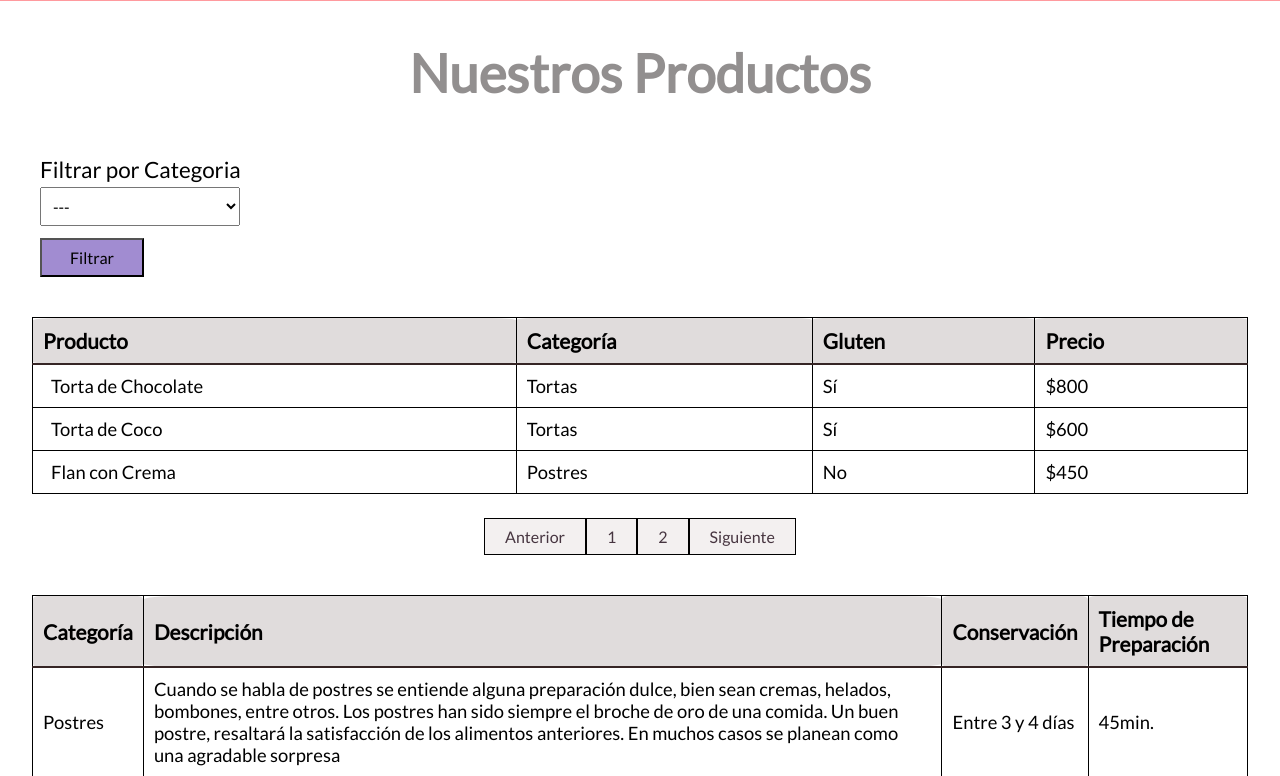
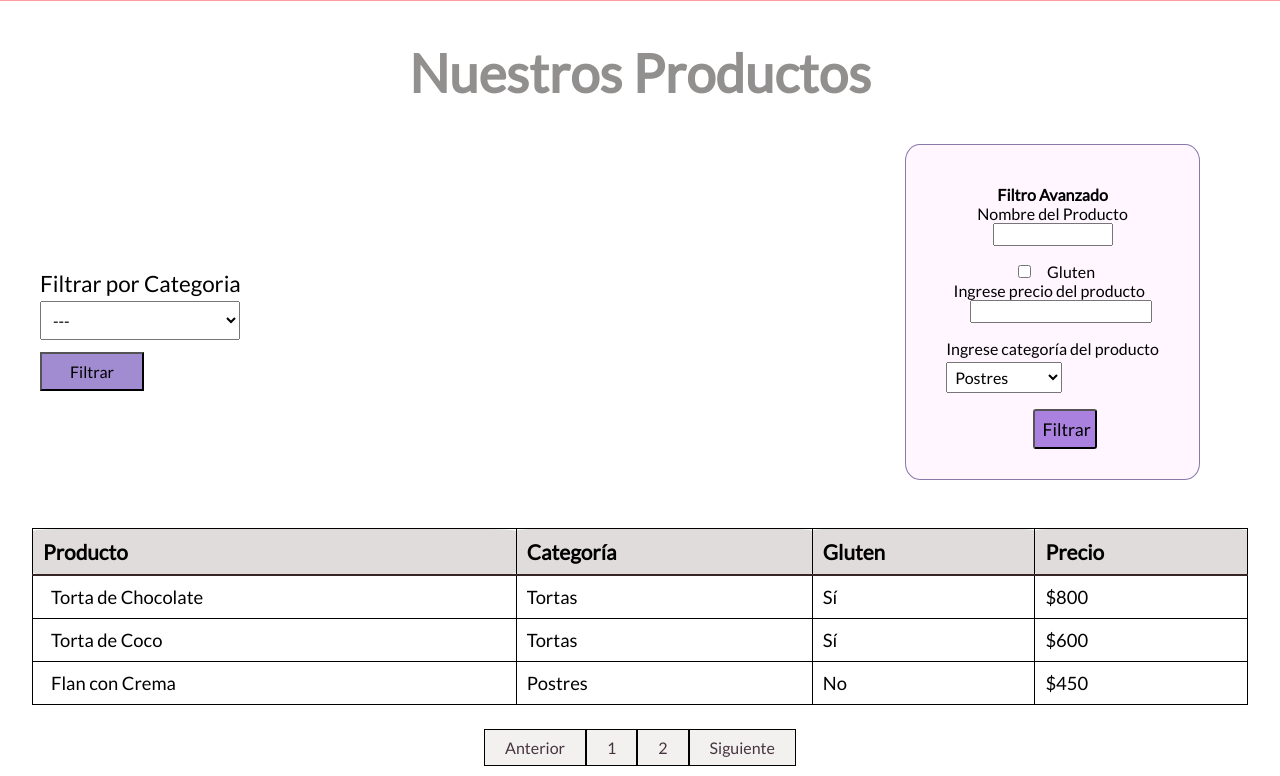
Before and after one commit to maty-cs/tpe_tudai2021, a PHP site: page / in a window 1280 px wide. Shown: the part 639-1415 px from the top of the page. Run offline with PHP 8.4, Linux system fonts and the light colour scheme; the visitor is signed in with stand-in values (Sample User, id 1); data comes from the database, SQL or seed files in the repository.

Commit message:
filtro avanzado implementado

```diff
--- a/controller/pageController.php
+++ b/controller/pageController.php
@@ -102,6 +102,57 @@
             $this->view->printPage($products, $categorias, $user, $paginas);
         }
 
+        function filtroAvanzado(){
+            if(isset($_POST)){
+                $execute = array();
+
+                if($_POST['nombre'] != ""){
+                    $nombre = $_POST['nombre'];
+                    $nombreSentence = "nombre = ? AND ";
+                    array_push($execute, $nombre);
+                }
+                else{
+                    $nombreSentence = null;
+                }
+
+                if(isset($_POST['gluten'])){
+                    $gluten = 1;
+                }
+                else{
+                    $gluten = 0;
+                }
+                $glutenSentence = "gluten = ? AND ";
+                array_push($execute, $gluten);
+
+                if(isset($_POST['precio']) && $_POST['precio'] != null && $_POST['precio'] != ""){
+                    $precio = $_POST['precio'];
+                    $precioSentence = "precio = ? AND ";
+                    array_push($execute, $precio);
+                }
+                else{
+                    $precioSentence = null;
+                }
+
+                if(isset($_POST['categoria'])){
+                    $categoria = $_POST['categoria'];
+                    $categoriaSentence = "categoria = ?";
+                    array_push($execute, $categoria);
+                }
+                else{
+                    $categoriaSentence = null;
+                }
+
+                $sentence = "SELECT * FROM productos WHERE ".$nombreSentence.$glutenSentence.$precioSentence.$categoriaSentence;
+
+                $products = $this->model->getProductsFilter($sentence, $execute);
+                $categorias = $this->model->getCategorias();
+                $user = $this->model->getUsers();
+                $paginas = $this->countPaginas();
+
+                $this->view->printPage($products, $categorias, $user, $paginas);
+            }
+        }
+
         function viewProduct($id){
             $product = $this->model->getDetail($id);
             $image = $this->model->getImage($id);
--- a/css/index_ver2-5.css
+++ b/css/index_ver2-5.css
@@ -505,6 +505,57 @@ section.conteinerFilter{
     display: flex;
 }
 
+.filters{
+    display: flex;
+    align-items: center;
+    justify-content: space-between;
+}
+
+.filterPoints{
+    background-color: #fff6ff;
+    margin-left: 1vh;
+    margin-right: 10vh;
+    margin-bottom: 1vh;
+    padding-top: 1vh;
+    padding-left: 1vh;
+    padding: 5vh;
+    flex-wrap: nowrap;
+    display: flex;
+    flex-direction: column;
+    border: solid 1px #887bac;
+    border-radius: 5%;
+    height: 42vh;
+    align-items: center;
+}
+
+.filterPoints div{
+    display: flex;
+    flex-direction: column;
+}
+
+.filterPoints div.glutenProductos{
+    display: flex;
+    flex-direction: row;
+}
+
+form.filterPoints div label + input{
+    margin-bottom: 2vh;
+    margin-left: 2vh;
+}
+
+.filterPoints label#glutenProd{
+    margin-left: 2vh;
+}
+
+.filterPoints .btn-comment{
+    padding: 1vh;
+    width: 8vh;
+    height: 5vh;
+    margin: 2vh;
+    margin-left: 5vh;
+    font-size: 2.2vh;
+}
+
 /*.comentario-head span{
     font-size: 3.2rem;
     font-weight: 500;
--- a/model/pageModel.php
+++ b/model/pageModel.php
@@ -24,6 +24,13 @@
                 break;
             }
             $sentencia->execute();
+            $productos = $sentencia->fetchAll(PDO::FETCH_OBJ);
+            return $productos;
+        }
+
+        function getProductsFilter($sentence, $execute){
+            $sentencia = $this->db->prepare($sentence);
+            $sentencia->execute($execute);
             $productos = $sentencia->fetchAll(PDO::FETCH_OBJ);
             return $productos;
         }
--- a/route.php
+++ b/route.php
@@ -72,6 +72,9 @@
     case 'filtrarResultados':
       $pageController->filtroProductos();
     break;
+    case 'filtroAvanzado':
+      $pageController->filtroAvanzado();
+    break;
     case 'viewDetail':
       $pageController->viewProduct($params[1]);
     break;
```
Also changed, not shown: templates/bodyProductos.tpl (+31 -1 lines), templates/vue/comentariosBody.tpl (+17 -5 lines).
